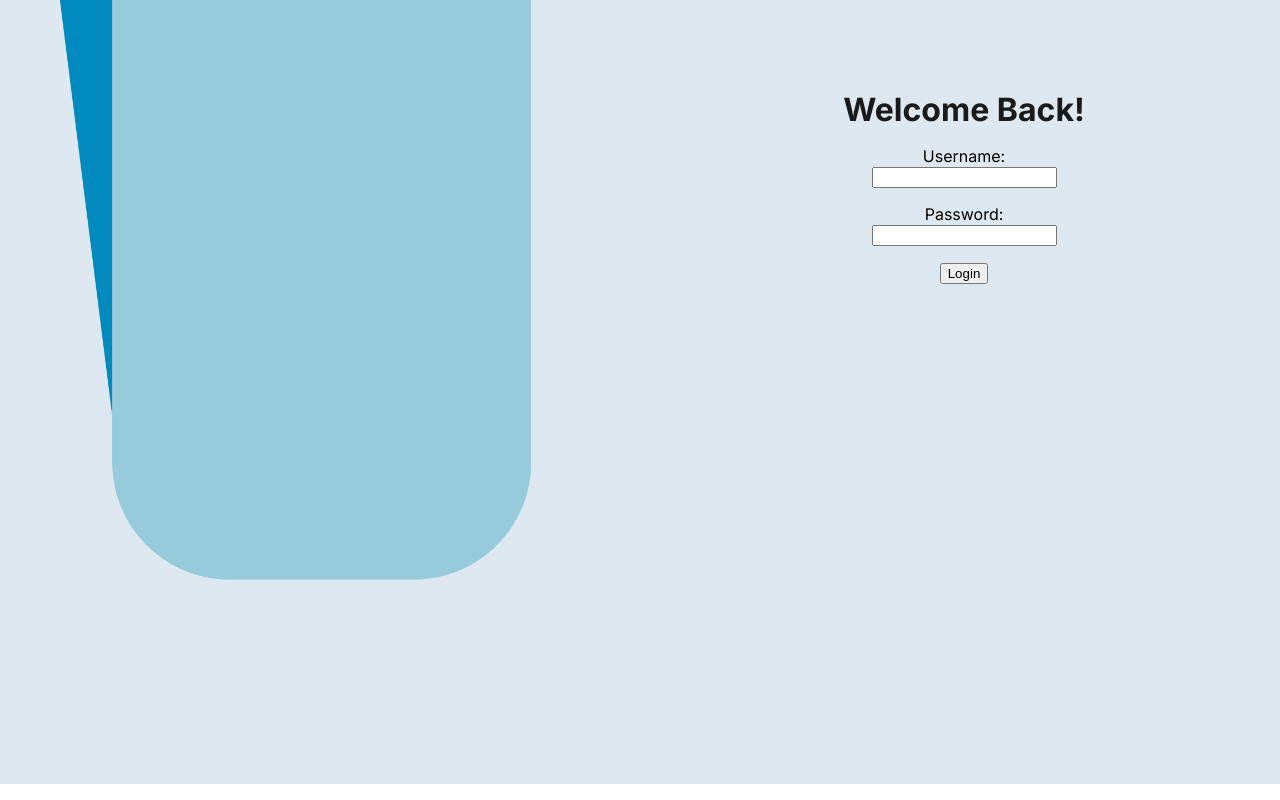
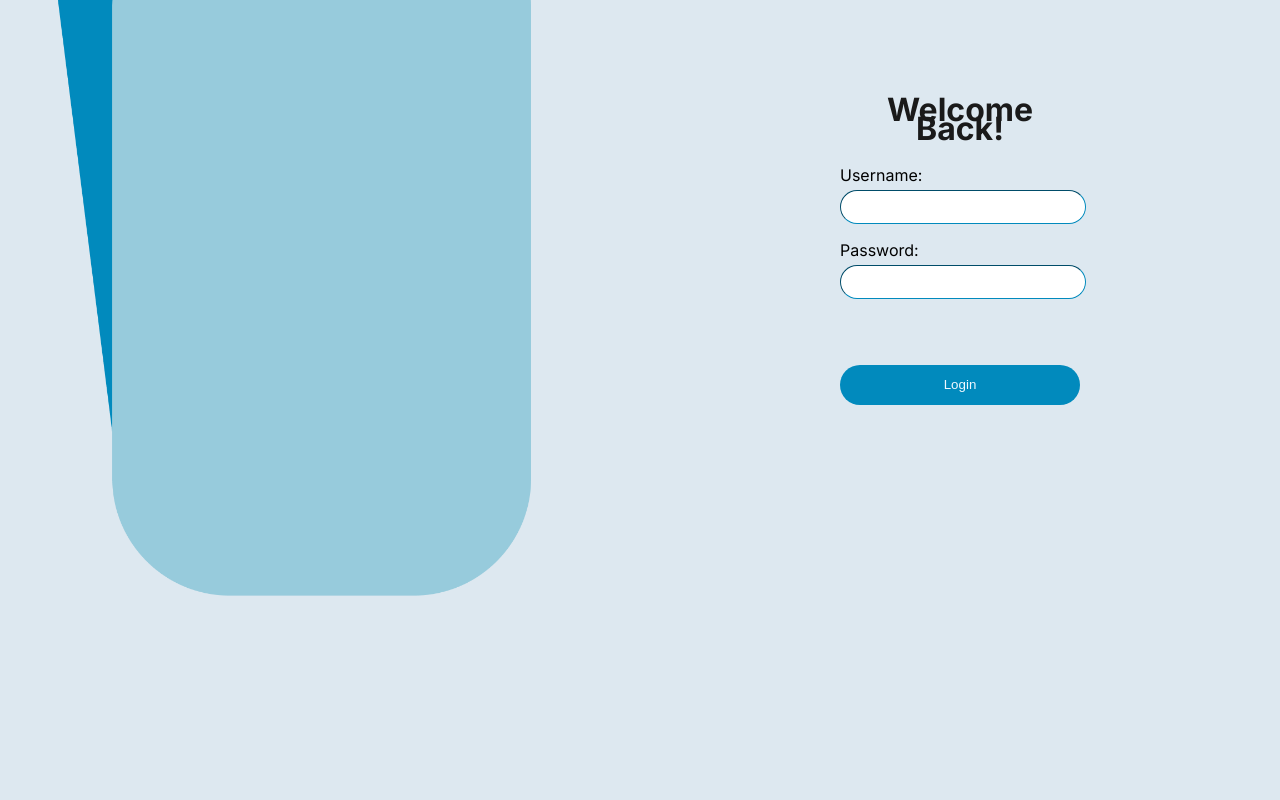
Before and after one commit to cindyc-dev/catalyst-hackathon-2022, a React (Create React App) app: page /login in a window 1280 px wide. Built offline with nearby package versions, Linux system fonts and the light colour scheme.

Commit message:
login signup2

```diff
--- a/src/App.css
+++ b/src/App.css
@@ -64,3 +64,30 @@ h2 {
 
   color: #1A1A1A;
 }
+
+input {
+  width: 100%;
+  height: 30px;
+  border-radius: 20px;
+  border-width: 1.5px;
+  border-color: #018ABD;
+  margin-top: 5px;
+}
+
+.loginContent {
+  padding: 0 200px;
+}
+
+.username, .password {
+  padding-right: 250px;
+}
+
+.buttonfront {
+  color:aliceblue;
+  width: 100%;
+  height: 40px;
+  border-width: 0px;
+  border-radius: 20px;
+  background-color: #018ABD;
+  margin-top: 50px;
+}
--- a/src/LoginPage.js
+++ b/src/LoginPage.js
@@ -1,28 +1,29 @@
 import React from 'react'
 import { Link } from 'react-router-dom'
 import Grid from '@mui/material/Grid';
+import TextField from '@mui/material/TextField';
 
 export default function LoginPage() {
     return (
         <div className="login">
-            <Grid container spacing={2}>
+            <Grid container>
                     <Grid item xs={6}></Grid>
 
-                    <Grid item xs={6}>
+                    <Grid className="loginContent" item xs={6}>
                         <h2>Welcome Back!</h2>
                         <form action="/home">
                             <p>
-                                <label>Username:</label><br/>
-                                <input type="text" name="first_name" required />
+                                <label className="username">Username:</label><br/>
+                                <input type="text" name="username" required />
                             </p>
                             <p>
-                                <label>Password:</label>
+                                <label className="password">Password:</label>
                                 {/* <Link to="/forget-password"><label className="right-label">Forget password?</label></Link> */}
                                 <br/>
                                 <input type="password" name="password" required />
                             </p>
                             <p>
-                                <button id="sub_btn" type="submit">Login</button>
+                                <button className="buttonfront" id="sub_btn" type="submit">Login</button>
                             </p>
                         </form>
                         <footer>
--- a/src/SignupPage.js
+++ b/src/SignupPage.js
@@ -14,7 +14,7 @@ export default function SignUpPage() {
                         <form action="/home">
                             <p>
                                 <label>Full Name:</label><br/>
-                                <input type="text" name="first_name" required />
+                                <input type="text" name="full_name" required />
                             </p>
                             <p>
                                 <label>Username:</label><br/>
```
